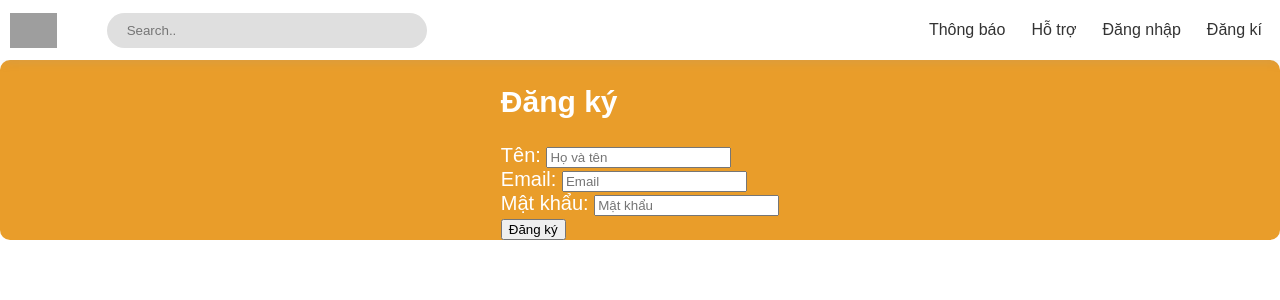
After one commit to Prox404/doan1J2School, a PHP site: page /signup.php in a window 1280 px wide. The commit adds this page. Shown: the top 300 px of the page. Run offline with PHP 8.4, Linux system fonts and the light colour scheme; some web fonts are replaced; grey boxes are pictures that could not be loaded.

Commit message:
add signup signin signout

```diff
--- /dev/null
+++ b/Client/connect.php
@@ -0,0 +1,4 @@
+<?php
+
+$connect = mysqli_connect("localhost", "root", "", "doan1j2school");
+mysqli_set_charset($connect, 'UTF8');
--- a/Client/content.php
+++ b/Client/content.php
@@ -6,7 +6,7 @@
     <meta name="viewport" content="width=device-width, initial-scale=1.0">
     <title>Document</title>
     <link rel="stylesheet" href="./css/styles.css">
-    <link rel="stylesheet" href="./css/layout.css">
+    <link rel="stylesheet" href="./css/main.css">
 </head>
 <body>
 <div id="content">
--- a/Client/css/layout.css
+++ b/Client/css/main.css
@@ -23,6 +23,7 @@
     border-radius: 10px;
     object-fit: cover;
 }
+
 
 .header {
     display: flex;
@@ -203,3 +204,37 @@ box-shadow: rgba(149, 157, 165, 0.2) 2px 2px 10px;
     font-size: 13px;
     text-align: center;
 }
+
+.signup {
+    width: 100%;
+    height: 100%;
+    background-color: #e99d2a;
+    display: flex;
+    align-items: center;
+    justify-content: center;
+    color: #fff;
+    font-size: 20px;
+    border-radius: 10px;
+    transition: 0.5s;
+}
+
+signup-form{
+    width: 100%;
+    height: 100%;
+    display: flex;
+    align-items: center;
+    justify-content: center;
+}
+
+.signin {
+    width: 100%;
+    height: 100%;
+    background-color: #e99d2a;
+    display: flex;
+    align-items: center;
+    justify-content: center;
+    color: #fff;
+    font-size: 20px;
+    border-radius: 10px;
+    transition: 0.5s;
+}
--- a/Client/header.php
+++ b/Client/header.php
@@ -1,22 +1,19 @@
 <!DOCTYPE html>
 <html lang="en">
+
 <head>
-    <meta charset="UTF-8">
-    <meta http-equiv="X-UA-Compatible" content="IE=edge">
-    <meta name="viewport" content="width=device-width, initial-scale=1.0">
-    <title>Document</title>
-    <link rel="stylesheet" href="./css/styles.css">
-    <link rel="stylesheet" href="./css/layout.css">
+  <meta charset="UTF-8">
+  <meta http-equiv="X-UA-Compatible" content="IE=edge">
+  <meta name="viewport" content="width=device-width, initial-scale=1.0">
+  <title>Document</title>
+  <link rel="stylesheet" href="./css/styles.css">
+  <link rel="stylesheet" href="./css/main.css">
 </head>
+
 <body>
-<<<<<<< HEAD
   <div class="header shadow-box">
     <a href="index.php" class="logo">
-    <img
-      src="https://i.ibb.co/6bZRxw4/P-ogrange.png"
-      alt=""
-      class="header-logo"
-    />
+      <img src="https://i.ibb.co/6bZRxw4/P-ogrange.png" alt="" class="header-logo" />
     </a>
     <input type="search" placeholder="Search.." value="" name="" id="">
     <ul class="header-menu">
@@ -27,62 +24,13 @@
         <a href="#">Hỗ trợ</a>
       </li>
       <li>
-        <a href="#">Đăng nhập</a>
+        <a href="./signin.php">Đăng nhập</a>
       </li>
       <li>
-        <a href="./1-form-dang-ky.html">Đăng kí</a>
+        <a href="./signup.php">Đăng kí</a>
       </li>
     </ul>
   </div>
-  <div id="sale">
-=======
-    <div class="header shadow-box">
+</body>
 
-          <img
-            src="https://i.ibb.co/6bZRxw4/P-ogrange.png"
-            alt=""
-            class="header-logo"
-          />
-          <input type="search" name="" id="">
-          <ul class="header-menu">
-            <li>
-              <a href="#">Thông báo</a>
-            </li>
-            <li>
-              <a href="#">Hỗ trợ</a>
-            </li>
-            <li>
-              <a href="#">Đăng nhập</a>
-            </li>
-            <li>
-              <a href="./1-form-dang-ky.html">Đăng kí</a>
-            </li>
-          </ul>
-
-    </div>
-<div id="sale">
->>>>>>> b84e06ddf086c03d4d662d2202d47f8ec55c8a09
-    <div class="left" >
-        <a href="#">
-            <img class="shadow-box" src="https://img.freepik.com/free-vector/creative-sales-banner-with-abstract-details_52683-67038.jpg?size=626&ext=jpg", width="100%", height="100%">
-        </a>
-    </div>
-    <div class="left">
-        <a href="#">
-            <img class="shadow-box" src="https://img.freepik.com/free-vector/modern-sale-banner-with-text-space-area_1017-27331.jpg?size=626&ext=jpg", width="100%", height="100%">
-        </a>
-    </div>
-    <div class="left">
-        <a href="#">
-            <img class="shadow-box" src="https://static.vecteezy.com/system/resources/thumbnails/001/338/306/small/black-friday-sale-banner-free-vector.jpg", width="100%", height="100%">
-        </a>
-    </div>
-    <div class="left">
-        <a href="#">
-            <img class="shadow-box" src="https://image.shutterstock.com/image-vector/banner-announcing-mega-discount-half-260nw-1962489325.jpg", width="100%", height="100%">
-        </a>
-    </div>
-</div>
-
-</body>
 </html>
--- a/Client/index.php
+++ b/Client/index.php
@@ -3,13 +3,14 @@
 <head>
     <meta charset="UTF-8">
     <title></title>
-    <link rel="stylesheet" href="./css/layout.css">
+    <link rel="stylesheet" href="./css/main.css">
     <link rel="stylesheet" href="./css/styles.css">
     </style>
 </head>
 <body>
     <div id="container">
         <?php include 'header.php'; ?>
+        <?php include 'sale.php'; ?>
         <div id="space">
         </div>
         <?php include 'content.php'; ?>
--- /dev/null
+++ b/Client/signup.php
@@ -0,0 +1,44 @@
+<!DOCTYPE html>
+<html lang="vi">
+
+</html>
+
+<head>
+    <meta charset="UTF-8">
+    <title></title>
+    <link rel="stylesheet" href="./css/main.css">
+    <link rel="stylesheet" href="./css/styles.css">
+    </style>
+</head>
+
+<body>
+    <div id="container">
+        <?php include 'header.php'; ?>
+        <?php
+        if(isset($_GET['error'])){
+            echo $_GET['error'];
+        }; ?>
+        <div class="signup">
+            <div class="signup-form">
+                <h2 class="form-title">Đăng ký</h2>
+                <form method="POST" class="register-form" id="register-form" action="process_signup.php">
+                    <div class="form-group">
+                        <label for="name">Tên:</label>
+                        <input type="text" name="name" id="name" placeholder="Họ và tên" />
+                    </div>
+                    <div class="form-group">
+                        <label for="email">Email:</label>
+                        <input type="email" name="email" id="email" placeholder="Email" />
+                    </div>
+                    <div class="form-group">
+                        <label for="pass">Mật khẩu:</label>
+                        <input type="password" name="password" id="password" placeholder="Mật khẩu" />
+                    </div>
+                    <div class="form-group form-button">
+                        <input type="submit" name="signup" id="signup" class="form-submit" value="Đăng ký" />
+                    </div>
+                </form>
+            </div>
+        </div>
+    </div>
+</body>
```
Also changed, not shown: Client/card.php (added, +26 -0 lines), Client/process_signup.php (added, +28 -0 lines), Client/sale.php (added, +36 -0 lines), Client/signin.php (added, +36 -0 lines).
